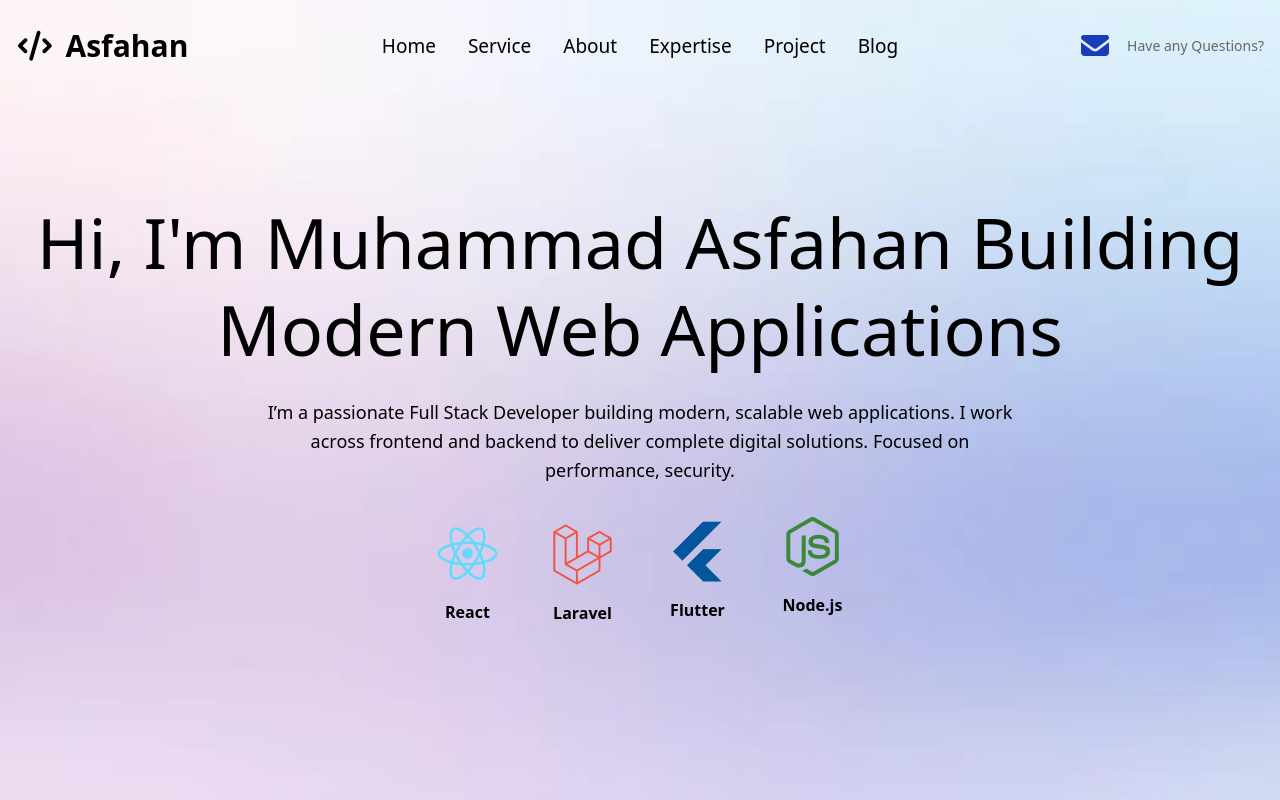
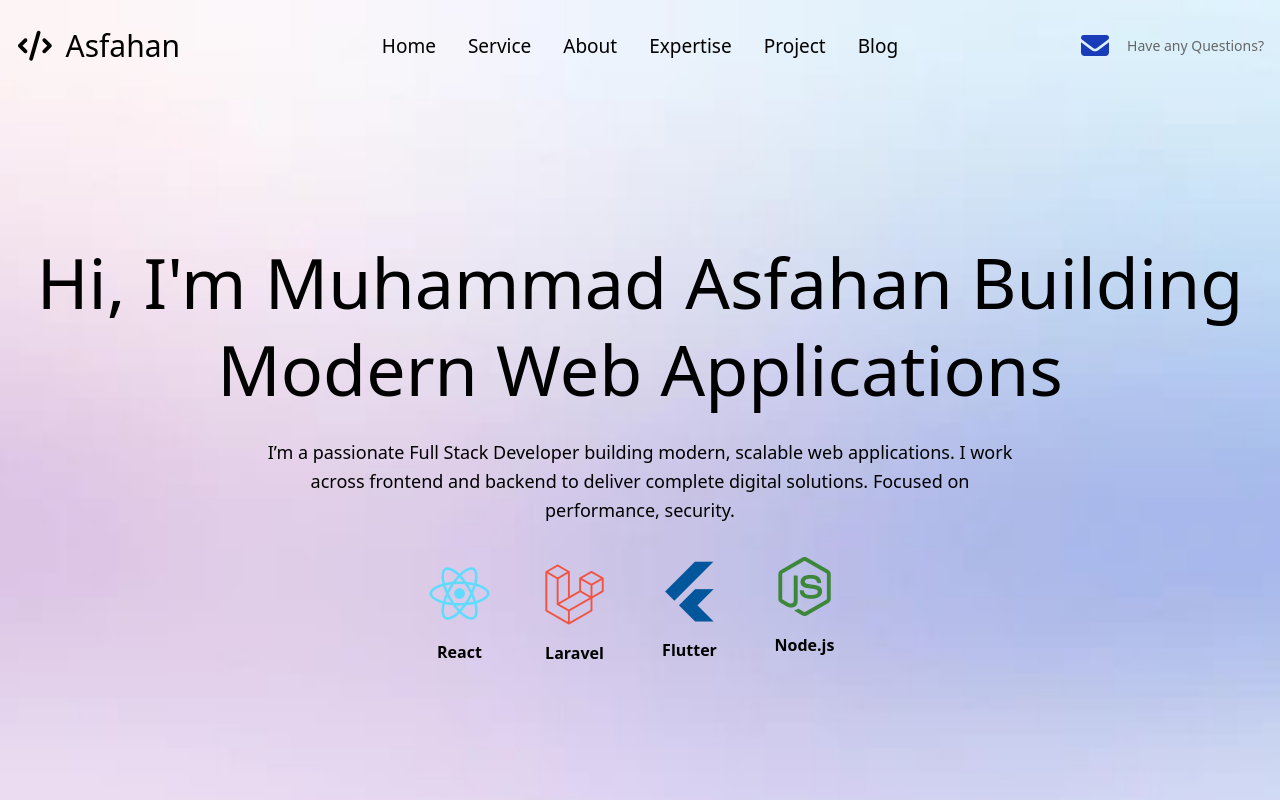
Before and after one commit to asfahan09/portfolio, a plain HTML site: page index.html in a window 1280 px wide. Shown: the top 800 px of the page. Drawn offline with nearby package versions, Linux system fonts and the light colour scheme.

```diff
--- a/index.html
+++ b/index.html
@@ -40,7 +40,7 @@
          <a href="#"
   class="flex items-center space-x-3 z-10
   max-[885px]:absolute max-[885px]:left-1/2 max-[885px]:-translate-x-1/2
-  text-3xl font-bold
+  text-3xl font-medium
  ">
 
   <i class="fa-solid fa-code"></i>
@@ -101,12 +101,12 @@
 
       <!-- Header end -->
       <!-- SPLIDE WRAPPER -->
-    <section class="min-h-[80vh] flex items-center justify-center">
+    <section class="min-h-[90vh] flex items-center justify-center">
   <div class="max-w-[1320px] px-4 mx-auto w-full">
 
     <div class="text-center flex flex-col items-center justify-center space-y-6">
 
-      <h1 class="lg:text-[70px] md:text-[42px] text-[32px] font-medium leading-tight">
+      <h1 class="lg:text-[70px] md:text-[42px] text-[35px] font-medium leading-tight">
      Hi, I'm Muhammad Asfahan
 Building Modern Web Applications
 
@@ -121,7 +121,7 @@ Building Modern Web Applications
       <div class="flex flex-col items-center gap-10">
 
       <section class="mt-4">
-  <div class="max-w-[1200px] mx-auto px-4">
+  <div class="max-w-[1200px] mx-auto pe-4">
 
 
 
```
